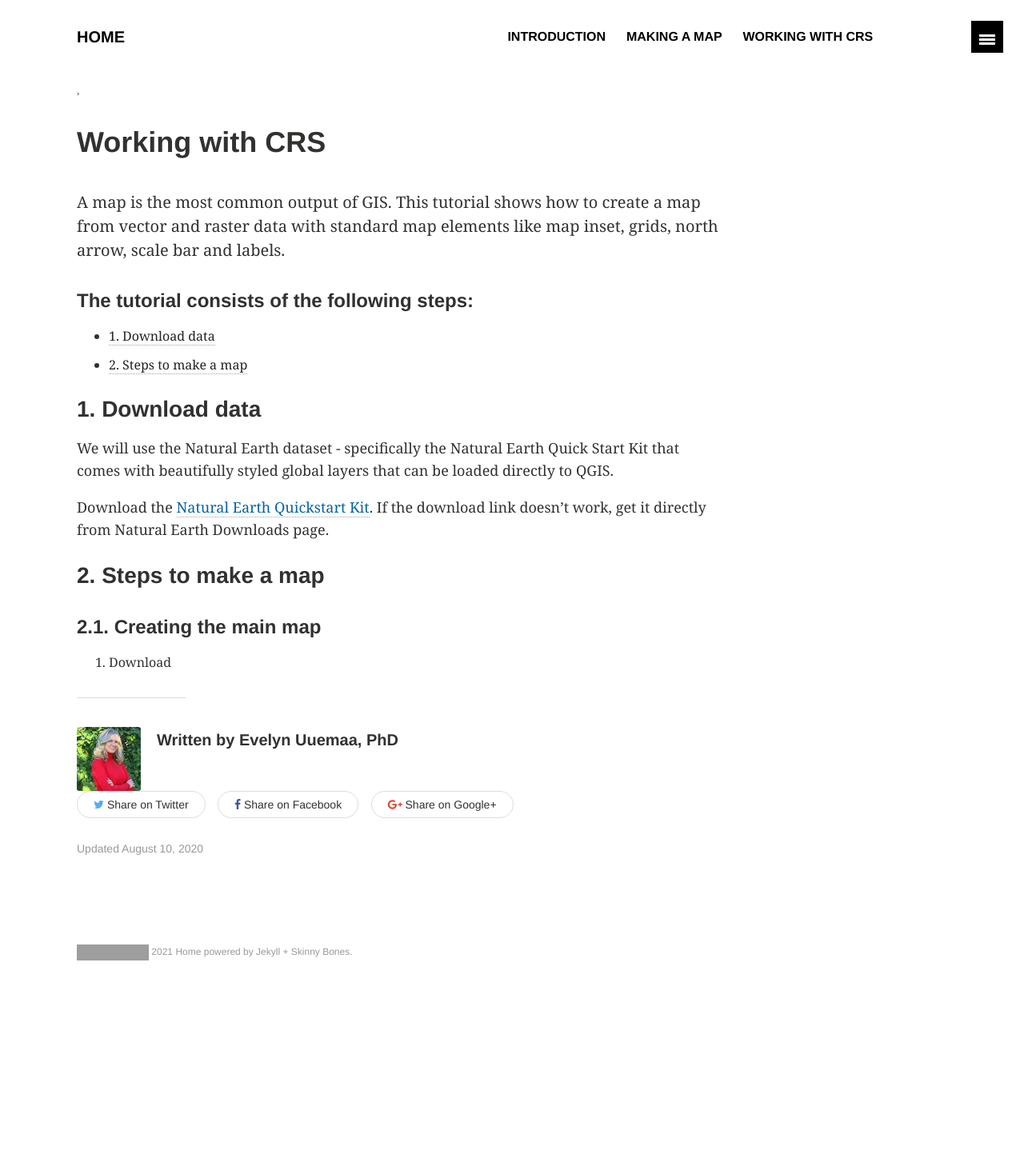
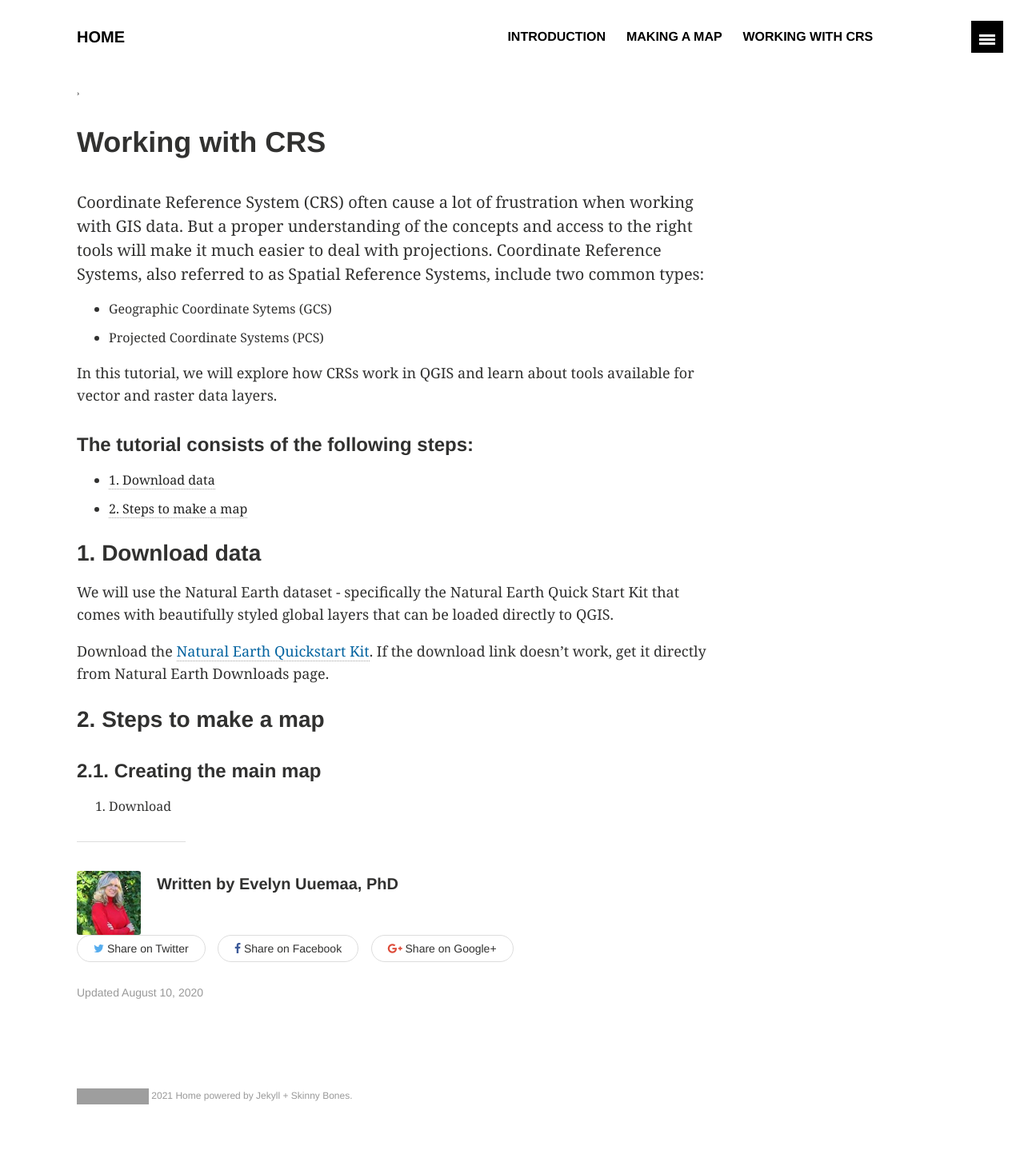
Before and after one commit to kevelyn1/QGIS-Intro, a Jekyll site: the page built from _posts/qgis/2020-08-10-working-with-CRS.md, in a window 1280 px wide. Shown: the whole page at 80% size. Built offline with Jekyll 4.4.1, drawn with Linux system fonts in a browser that asks for light colours; before the commit the page ends 1258 px from its top, so only the background shows below that; grey boxes are pictures that could not be loaded.

Commit message:
update 3 post

```diff
--- a/_posts/qgis/2020-08-10-working-with-CRS.md
+++ b/_posts/qgis/2020-08-10-working-with-CRS.md
@@ -4,10 +4,14 @@ title: Working with CRS
 modified: 2020-08-10
 categories: qgis
 image:
-  teaser: make_map_teaser.png
+  teaser: CRS_teaser.png
 ---
 
-A map is the most common output of GIS. This tutorial shows how to create a map from vector and raster data with standard map elements like map inset, grids, north arrow, scale bar and labels.
+Coordinate Reference System (CRS) often cause a lot of frustration when working with GIS data. But a proper understanding of the concepts and access to the right tools will make it much easier to deal with projections. Coordinate Reference Systems, also referred to as Spatial Reference Systems, include two common types:
++ Geographic Coordinate Sytems (GCS)
++ Projected Coordinate Systems (PCS)
+
+In this tutorial, we will explore how CRSs work in QGIS and learn about tools available for vector and raster data layers.
 
 #### The tutorial consists of the following steps:
 
```
Also changed, not shown: _posts/qgis/2020-08-11-making-a-map.md (+3 -1 lines), images/CRS_teaser.png (added).
